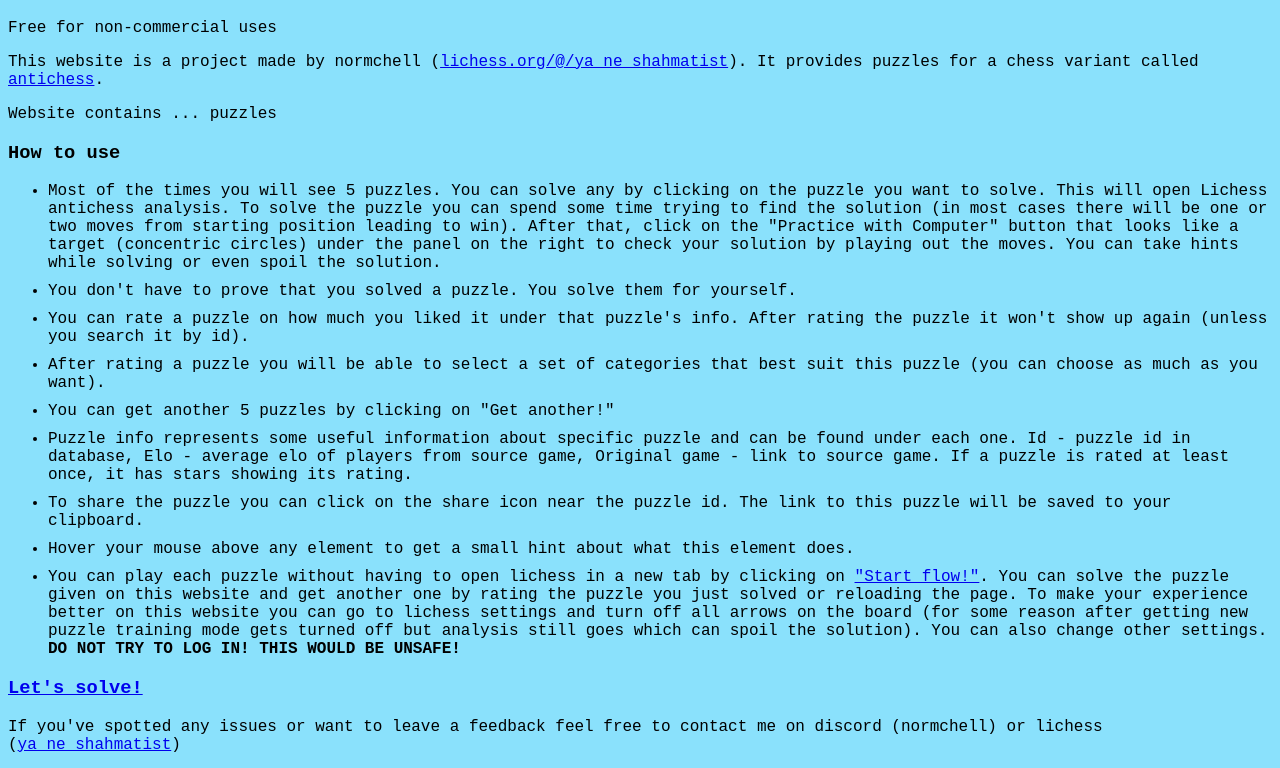
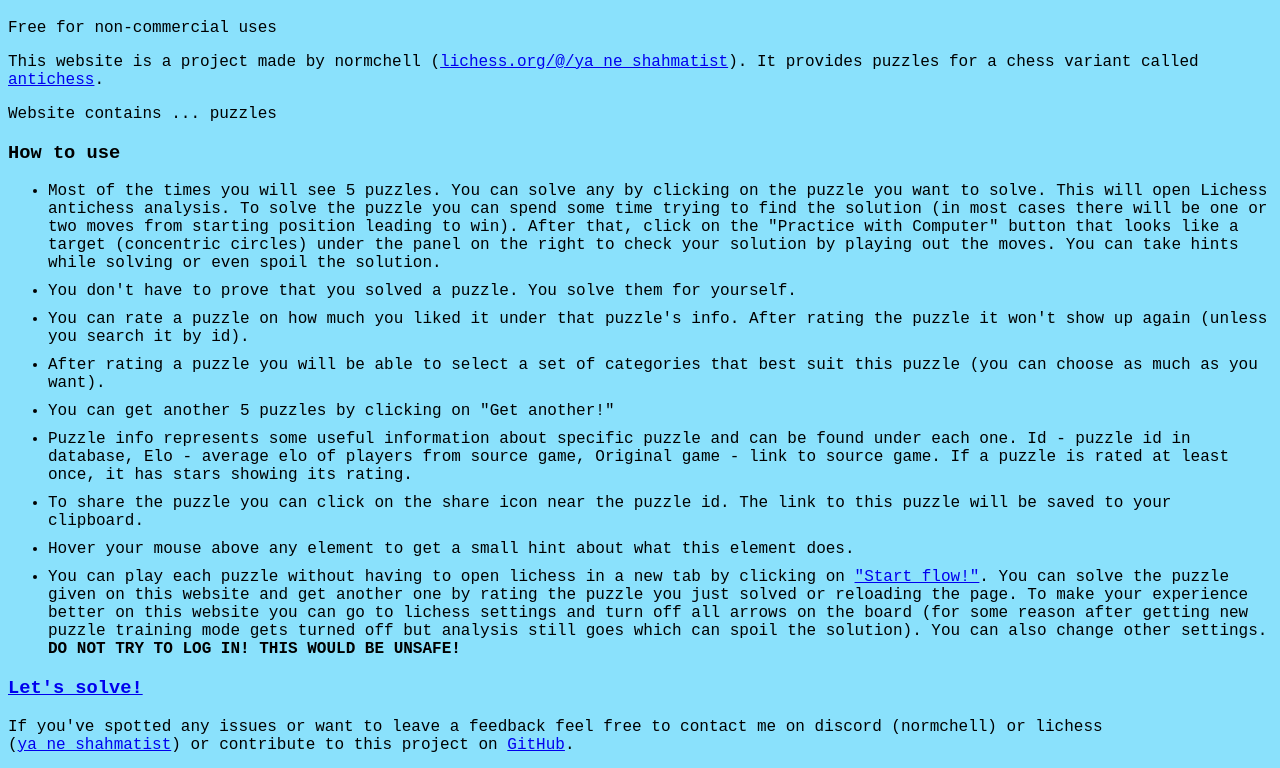
Before and after one commit to manfromfms/lite-anti-gui, a website: page client/info/index.html in a window 1280 px wide. Shown: the part 61-829 px from the top of the page. Drawn offline with nearby package versions, Linux system fonts and the light colour scheme; no server answers.

Commit message:
updated info page

```diff
--- a/client/info/index.html
+++ b/client/info/index.html
@@ -92,7 +92,7 @@
             <p class="conclusion">
                 <a href="/"><h3>Let's solve!</h3></a>
                 <p class="feedback">
-                    If you've spotted any issues or want to leave a feedback feel free to contact me on discord (normchell) or lichess (<a href="https://lichess.org/@/ya_ne_shahmatist">ya_ne_shahmatist</a>)
+                    If you've spotted any issues or want to leave a feedback feel free to contact me on discord (normchell) or lichess (<a href="https://lichess.org/@/ya_ne_shahmatist">ya_ne_shahmatist</a>) or contribute to this project on <a href="https://github.com/manfromfms/lite-anti-gui">GitHub</a>.
                 </p>
             </p>
         </div>
```
